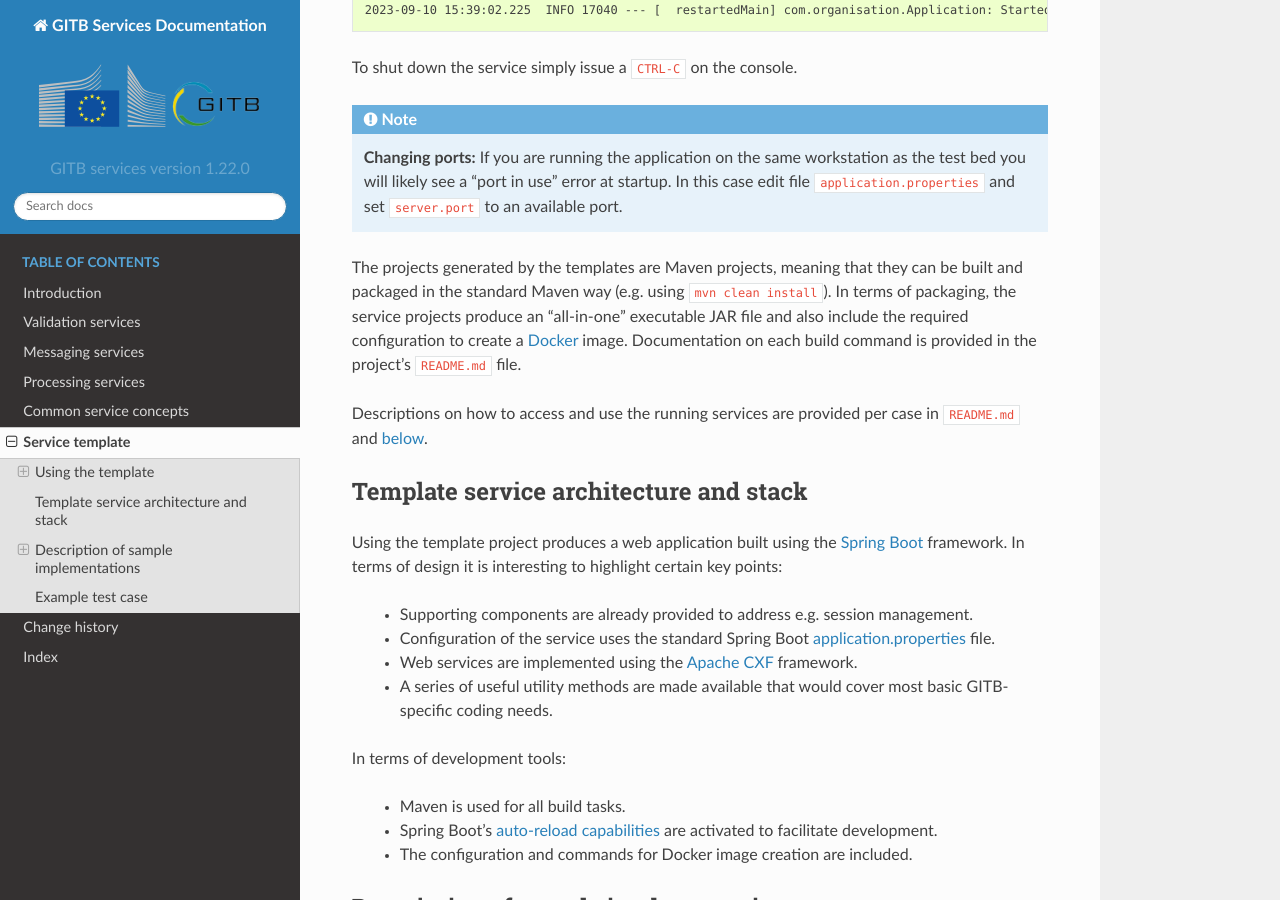
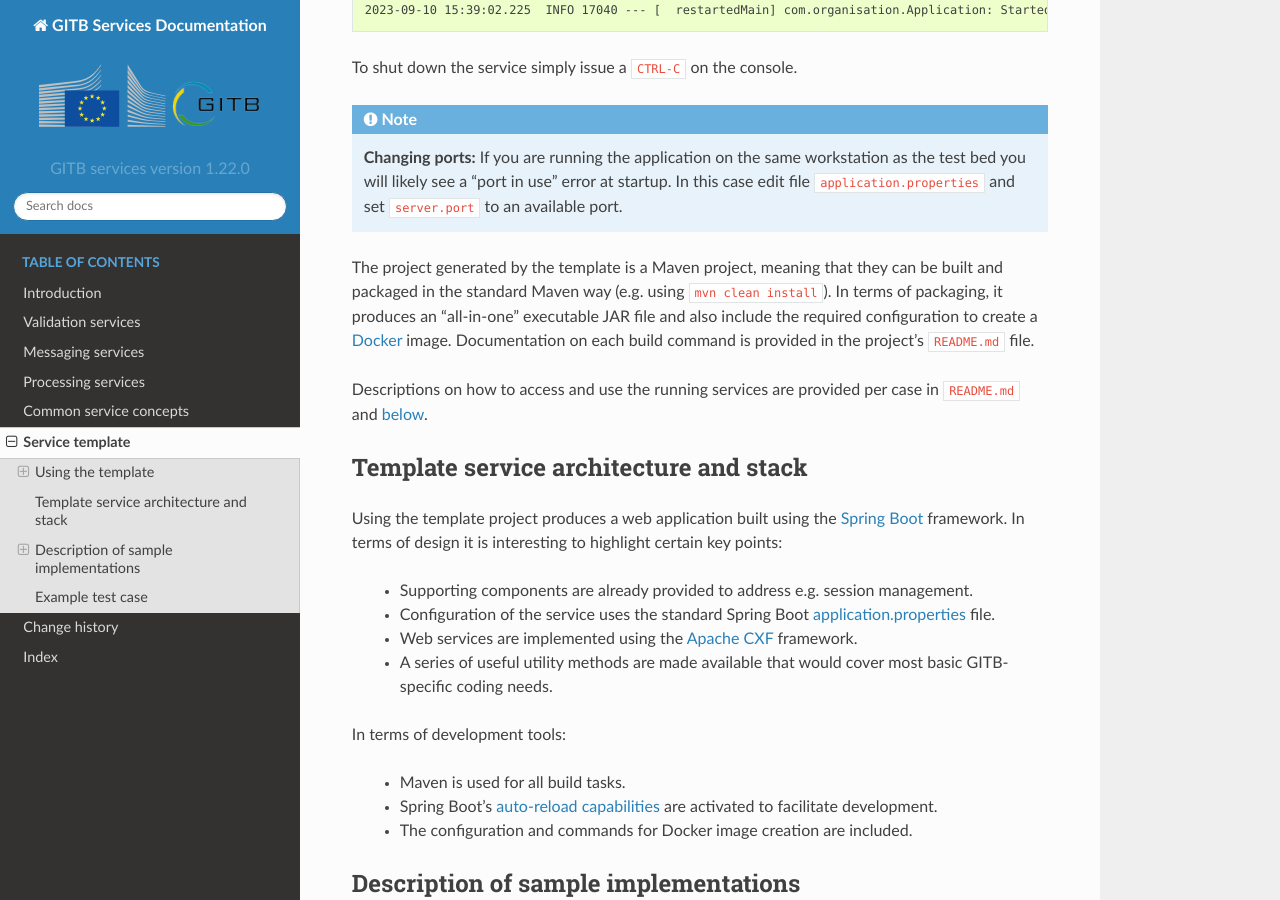
Before and after one commit to ISAITB/docs-services, a Sphinx documentation site: the page built from source/templates/index.rst, in a window 1280 px wide and 900 px high, scrolled down 2920 px. Built offline with Sphinx 7.4.7 and the Read the Docs theme 2.0.0, drawn with Linux system fonts in a browser that asks for light colours.

Commit message:
Typo corrections.

```diff
--- a/source/templates/index.rst
+++ b/source/templates/index.rst
@@ -137,8 +137,8 @@
     **Changing ports:** If you are running the application on the same workstation as the test bed you will likely see a "port in use" error
     at startup. In this case edit file ``application.properties`` and set ``server.port`` to an available port.
 
-The projects generated by the templates are Maven projects, meaning that they can be built and packaged in the standard Maven way (e.g. using
-``mvn clean install``). In terms of packaging, the service projects produce an "all-in-one" executable JAR file and also include the required configuration
+The project generated by the template is a Maven project, meaning that they can be built and packaged in the standard Maven way (e.g. using
+``mvn clean install``). In terms of packaging, it produces an "all-in-one" executable JAR file and also include the required configuration
 to create a `Docker`_ image. Documentation on each build command is provided in the project's ``README.md`` file.
 
 Descriptions on how to access and use the running services are provided per case in ``README.md`` and :ref:`below <templates__samples>`.
```
